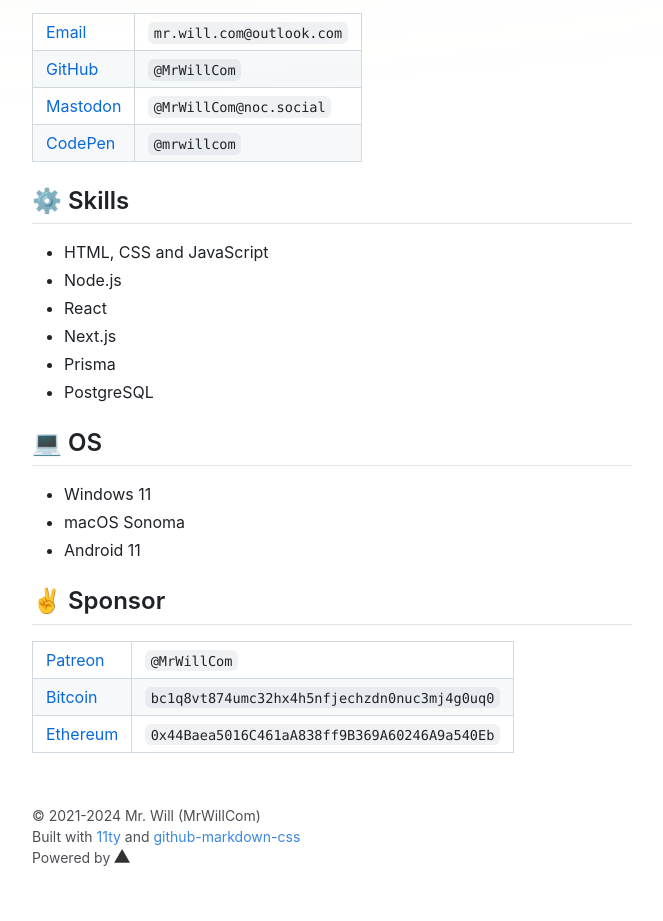
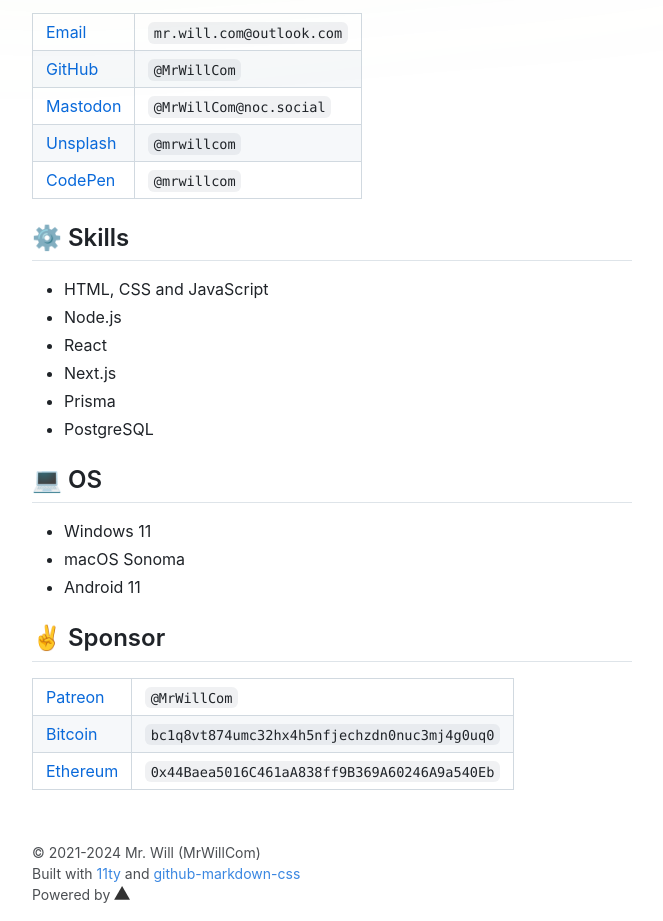
Before and after one commit to MrWillCom/home-page, an Eleventy site: page src/index.md in a window 1280 px wide. Shown: the part 1084-2005 px from the top of the page, without its empty margins (308-971 px from the left). Built offline with nearby package versions, Linux system fonts and the light colour scheme; Eleventy itself is replaced by a stand-in of ours; files that its build step writes are made by us from their sources.

Commit message:
Add Unsplash link

```diff
--- a/src/index.md
+++ b/src/index.md
@@ -39,6 +39,7 @@
 | [Email](mailto:mr.will.com@outlook.com)                       | `mr.will.com@outlook.com` |
 | [GitHub](https://github.com/MrWillCom)                        | `@MrWillCom`              |
 | <a rel="me" href="https://noc.social/@MrWillCom">Mastodon</a> | `@MrWillCom@noc.social`   |
+| [Unsplash](https://unsplash.com/@mrwillcom)                   | `@mrwillcom` |
 | [CodePen](https://codepen.io/mrwillcom)                       | `@mrwillcom`              |
 
 ## ⚙️ Skills
```
